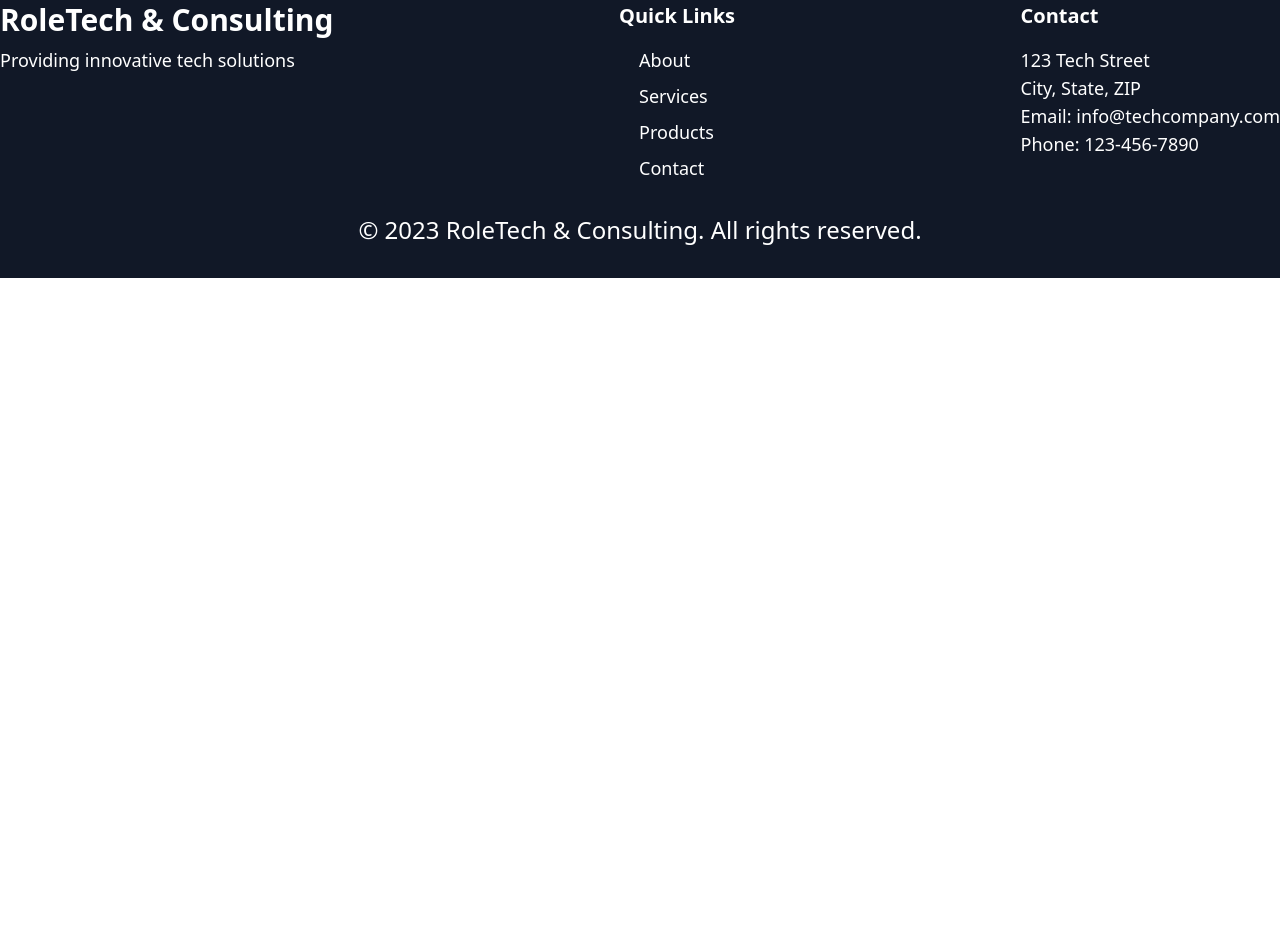
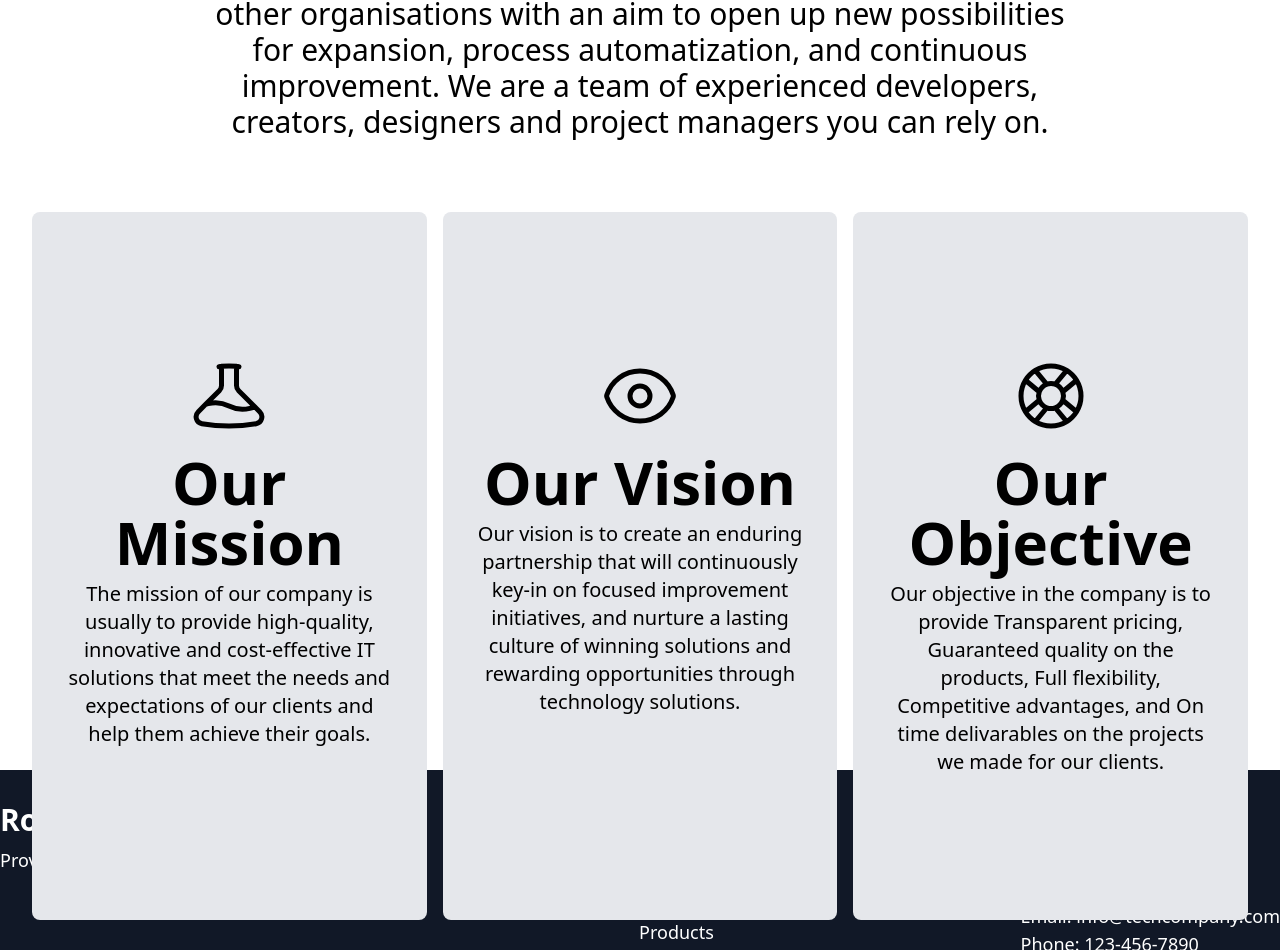
Before and after one commit to DagimAsnake/role-web, a Next.js app: page / in a window 1280 px wide. Shown: the part 1746-2696 px from the top of the page. Before the commit the page ends 2024 px from the top, so only its background shows below. Built offline with nearby package versions, Linux system fonts and the light colour scheme.

Commit message:
added homeThree

```diff
--- /dev/null
+++ b/components/Home/HomeThree.js
@@ -0,0 +1,38 @@
+import React from 'react'
+
+const HomeThree = () => {
+    return (
+        <div className="flex flex-col justify-center h-screen text-center">
+            <h1 className="text-6xl font-bold">Want to start a new project with us? Let’s Start!</h1>
+            <p className="text-3xl mt-6 px-40">
+                At our software development company, we create digital solutions for international corporations, small businesses and other organisations with an aim to open up new possibilities for expansion, process automatization, and continuous improvement. We are a team of experienced developers, creators, designers and project managers you can rely on.
+            </p>
+            <div className="grid grid-cols-3 gap-4 mt-10">
+                <div className="flex flex-col items-center bg-gray-200 rounded-lg p-8 py-36 mt-8 hover:bg-gray-300 transition duration-300 ease-in-out transform hover:scale-105 cursor-pointer">
+                    <svg xmlns="http://www.w3.org/2000/svg" fill="none" viewBox="0 0 24 24" stroke-width="1.5" stroke="currentColor" className="w-20 h-20">
+                        <path stroke-linecap="round" stroke-linejoin="round" d="M9.75 3.104v5.714a2.25 2.25 0 01-.659 1.591L5 14.5M9.75 3.104c-.251.023-.501.05-.75.082m.75-.082a24.301 24.301 0 014.5 0m0 0v5.714c0 .597.237 1.17.659 1.591L19.8 15.3M14.25 3.104c.251.023.501.05.75.082M19.8 15.3l-1.57.393A9.065 9.065 0 0112 15a9.065 9.065 0 00-6.23-.693L5 14.5m14.8.8l1.402 1.402c1.232 1.232.65 3.318-1.067 3.611A48.309 48.309 0 0112 21c-2.773 0-5.491-.235-8.135-.687-1.718-.293-2.3-2.379-1.067-3.61L5 14.5" />
+                    </svg>
+                    <h3 className="text-6xl font-bold mt-4">Our Mission</h3>
+                    <p className="text-xl mt-2">The mission of our company is usually to provide high-quality, innovative and cost-effective IT solutions that meet the needs and expectations of our clients and help them achieve their goals.</p>
+                </div>
+                <div className="flex flex-col items-center bg-gray-200 rounded-lg p-8 py-36 mt-8 hover:bg-gray-300 transition duration-300 ease-in-out transform hover:scale-105 cursor-pointer">
+                    <svg xmlns="http://www.w3.org/2000/svg" fill="none" viewBox="0 0 24 24" stroke-width="1.5" stroke="currentColor" className="w-20 h-20">
+                        <path stroke-linecap="round" stroke-linejoin="round" d="M2.036 12.322a1.012 1.012 0 010-.639C3.423 7.51 7.36 4.5 12 4.5c4.638 0 8.573 3.007 9.963 7.178.07.207.07.431 0 .639C20.577 16.49 16.64 19.5 12 19.5c-4.638 0-8.573-3.007-9.963-7.178z" />
+                        <path stroke-linecap="round" stroke-linejoin="round" d="M15 12a3 3 0 11-6 0 3 3 0 016 0z" />
+                    </svg>
+                    <h3 className="text-6xl font-bold mt-4">Our Vision</h3>
+                    <p className="text-xl mt-2">Our vision is to create an enduring partnership that will continuously key-in on focused improvement initiatives, and nurture a lasting culture of winning solutions and rewarding opportunities through technology solutions.</p>
+                </div>
+                <div className="flex flex-col items-center bg-gray-200 rounded-lg p-8 py-36 mt-8 hover:bg-gray-300 transition duration-300 ease-in-out transform hover:scale-105 cursor-pointer">
+                    <svg xmlns="http://www.w3.org/2000/svg" fill="none" viewBox="0 0 24 24" stroke-width="1.5" stroke="currentColor" className="w-20 h-20">
+                        <path stroke-linecap="round" stroke-linejoin="round" d="M16.712 4.33a9.027 9.027 0 011.652 1.306c.51.51.944 1.064 1.306 1.652M16.712 4.33l-3.448 4.138m3.448-4.138a9.014 9.014 0 00-9.424 0M19.67 7.288l-4.138 3.448m4.138-3.448a9.014 9.014 0 010 9.424m-4.138-5.976a3.736 3.736 0 00-.88-1.388 3.737 3.737 0 00-1.388-.88m2.268 2.268a3.765 3.765 0 010 2.528m-2.268-4.796a3.765 3.765 0 00-2.528 0m4.796 4.796c-.181.506-.475.982-.88 1.388a3.736 3.736 0 01-1.388.88m2.268-2.268l4.138 3.448m0 0a9.027 9.027 0 01-1.306 1.652c-.51.51-1.064.944-1.652 1.306m0 0l-3.448-4.138m3.448 4.138a9.014 9.014 0 01-9.424 0m5.976-4.138a3.765 3.765 0 01-2.528 0m0 0a3.736 3.736 0 01-1.388-.88 3.737 3.737 0 01-.88-1.388m2.268 2.268L7.288 19.67m0 0a9.024 9.024 0 01-1.652-1.306 9.027 9.027 0 01-1.306-1.652m0 0l4.138-3.448M4.33 16.712a9.014 9.014 0 010-9.424m4.138 5.976a3.765 3.765 0 010-2.528m0 0c.181-.506.475-.982.88-1.388a3.736 3.736 0 011.388-.88m-2.268 2.268L4.33 7.288m6.406 1.18L7.288 4.33m0 0a9.024 9.024 0 00-1.652 1.306A9.025 9.025 0 004.33 7.288" />
+                    </svg>
+                    <h3 className="text-6xl font-bold mt-4">Our Objective</h3>
+                    <p className="text-xl mt-2">Our objective in the company is to provide Transparent pricing, Guaranteed quality on the products, Full flexibility, Competitive advantages, and On time delivarables on the projects we made for our clients.</p>
+                </div>
+            </div>
+        </div>
+    )
+}
+
+export default HomeThree
--- a/pages/index.js
+++ b/pages/index.js
@@ -1,11 +1,13 @@
 import HomeOne from "../components/Home/HomeOne"
 import HomeTwo from "../components/Home/HomeTwo"
+import HomeThree from "../components/Home/HomeThree"
 
 export default function Home() {
   return (
     <>
       <HomeOne />
       <HomeTwo />
+      <HomeThree />
     </>
   )
 }
```
